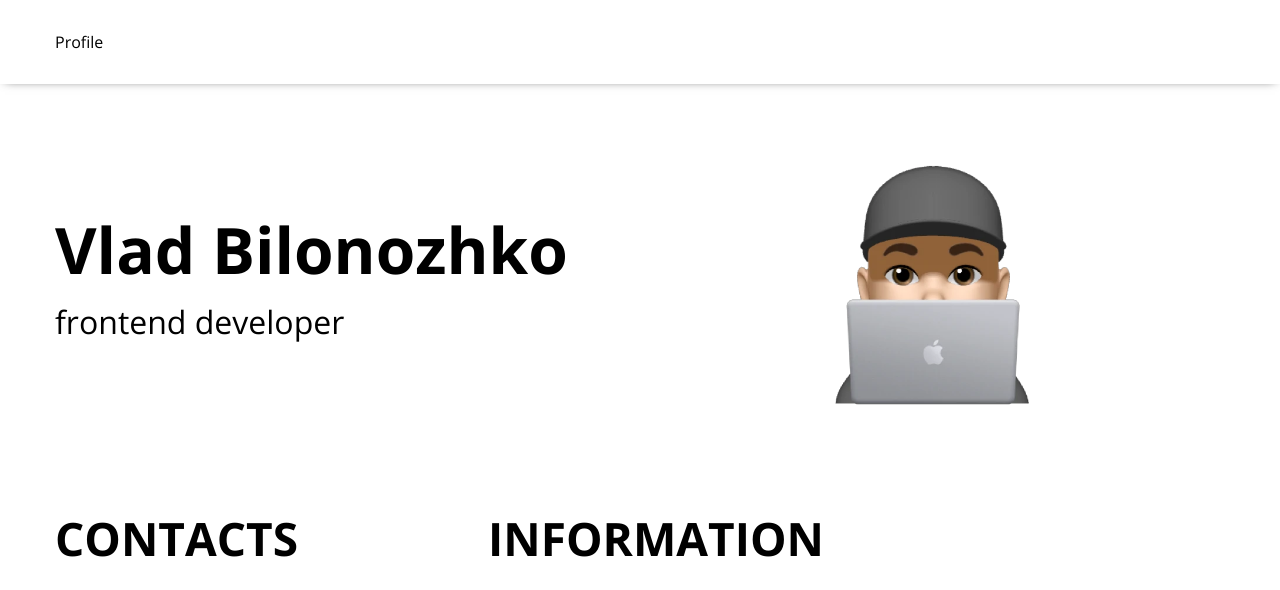
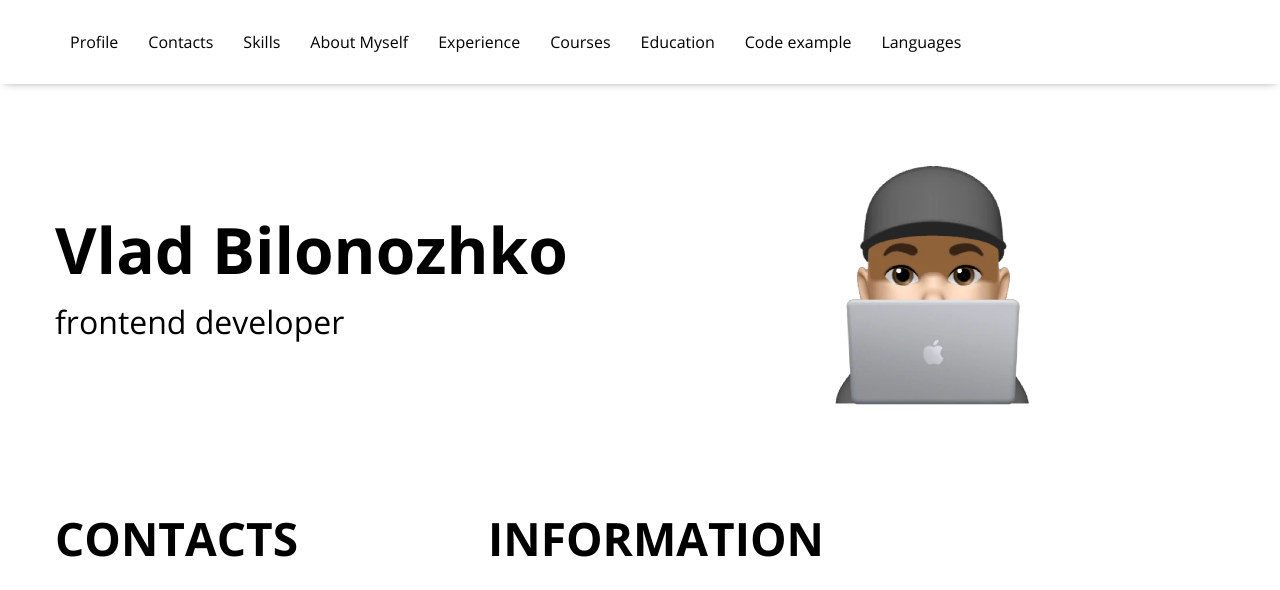
Before and after one commit to vladokbln/rsschool-cv, a plain HTML site: page index.html in a window 1280 px wide. Shown: the top 590 px of the page. Drawn offline with Linux system fonts and the light colour scheme.

Commit message:
fix: new item links main-menu

```diff
--- a/assets/css/style.css
+++ b/assets/css/style.css
@@ -53,6 +53,14 @@ h2,
 	box-shadow: 0px 1px 10px -5px rgba(0,0,0,0.75);
 }
 /* header */
+/* main-nav */
+.main-nav__list {
+	display: flex;
+}
+.main-nav__link {
+	padding: 0 15px;
+}
+/* end main-nav*/
 /* profile */
 .profile {
 	display: flex;
--- a/index.html
+++ b/index.html
@@ -15,6 +15,14 @@
 			<nav class="container">
 				<ul class="main-nav__list">
 					<li class="main-nav__item"><a href="#profile" class="main-nav__link">Profile</a></li>
+					<li class="main-nav__item"><a href="#contacts" class="main-nav__link">Contacts</a></li>
+					<li class="main-nav__item"><a href="#skills" class="main-nav__link">Skills</a></li>
+					<li class="main-nav__item"><a href="#information" class="main-nav__link">About Myself</a></li>
+					<li class="main-nav__item"><a href="#experience" class="main-nav__link">Experience</a></li>
+					<li class="main-nav__item"><a href="#courses" class="main-nav__link">Courses</a></li>
+					<li class="main-nav__item"><a href="#education" class="main-nav__link">Education</a></li>
+					<li class="main-nav__item"><a href="#code" class="main-nav__link">Code example</a></li>
+					<li class="main-nav__item"><a href="#languages" class="main-nav__link">Languages</a></li>
 				</ul>
 			</nav>
 		</div>
```
